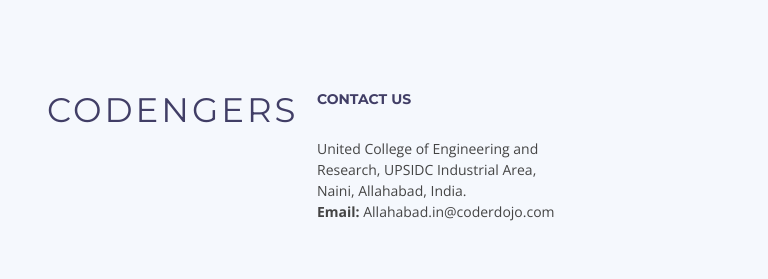
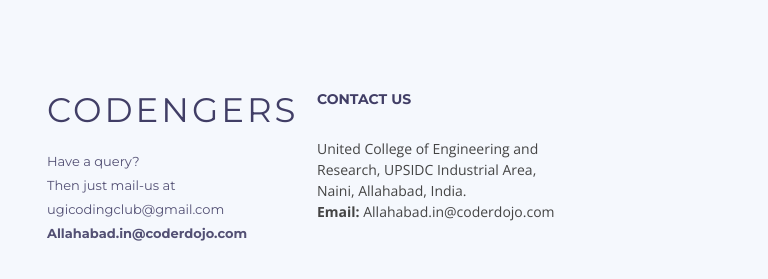
Before and after one commit to ugi-coding-community/ugi-coding-community.github.io, a plain HTML site: page index.html in a window 1280 px wide. Shown: the part 3108-3387 px from the top of the page, without its empty margins (38-806 px from the left). Drawn offline with nearby package versions, Linux system fonts and the light colour scheme; files whose address does not match are found by name.

Commit message:
Edited some context

```diff
--- a/index.html
+++ b/index.html
@@ -292,6 +292,7 @@
 
                   <div class="footer-info">
                     <h3>Codengers</h3>
+                      <p>Have a query?<br>Then just mail-us at ugicodingclub@gmail.com <b>Allahabad.in@coderdojo.com</b></p>
                   </div>
                 </div>
                   <div class="footer-links">
```
